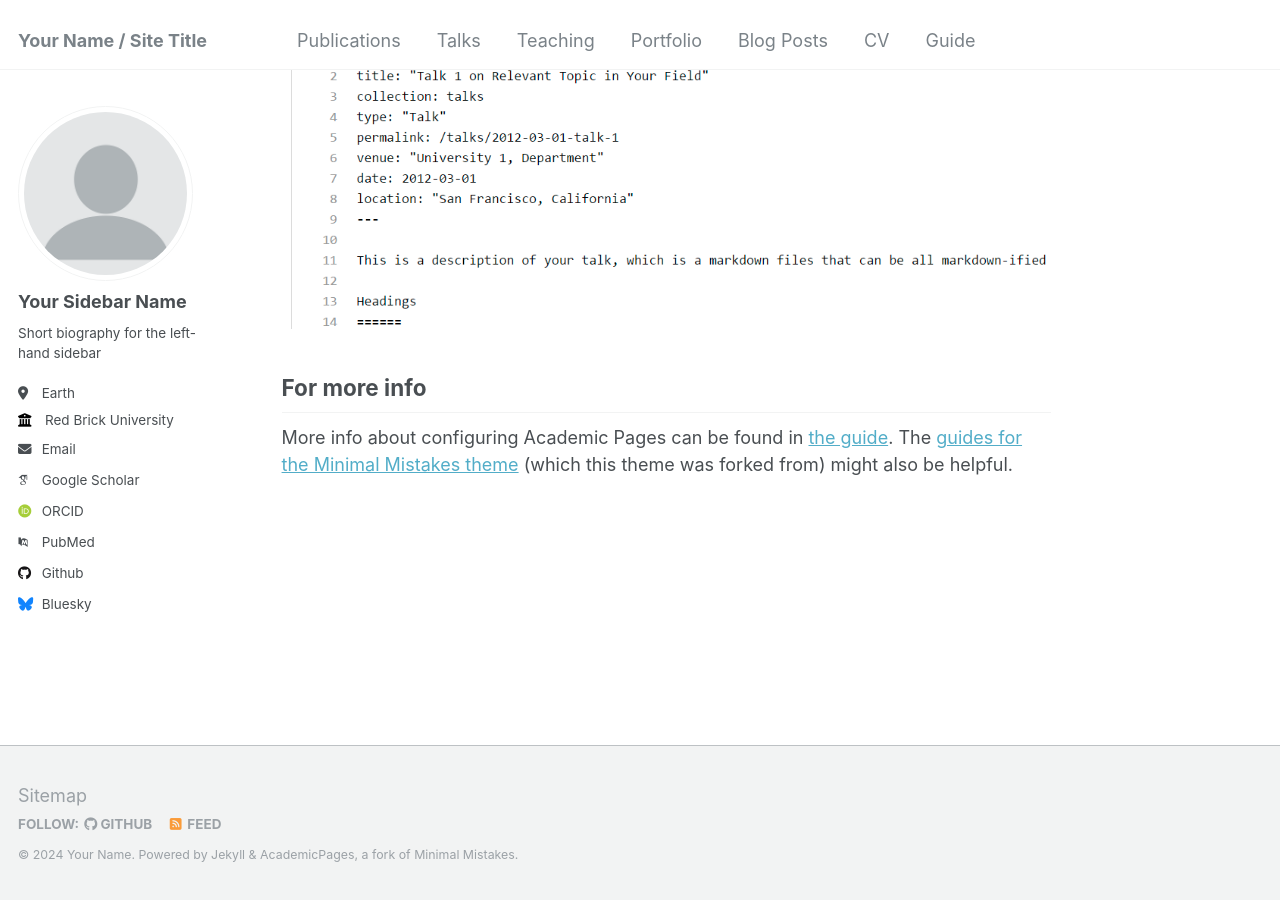
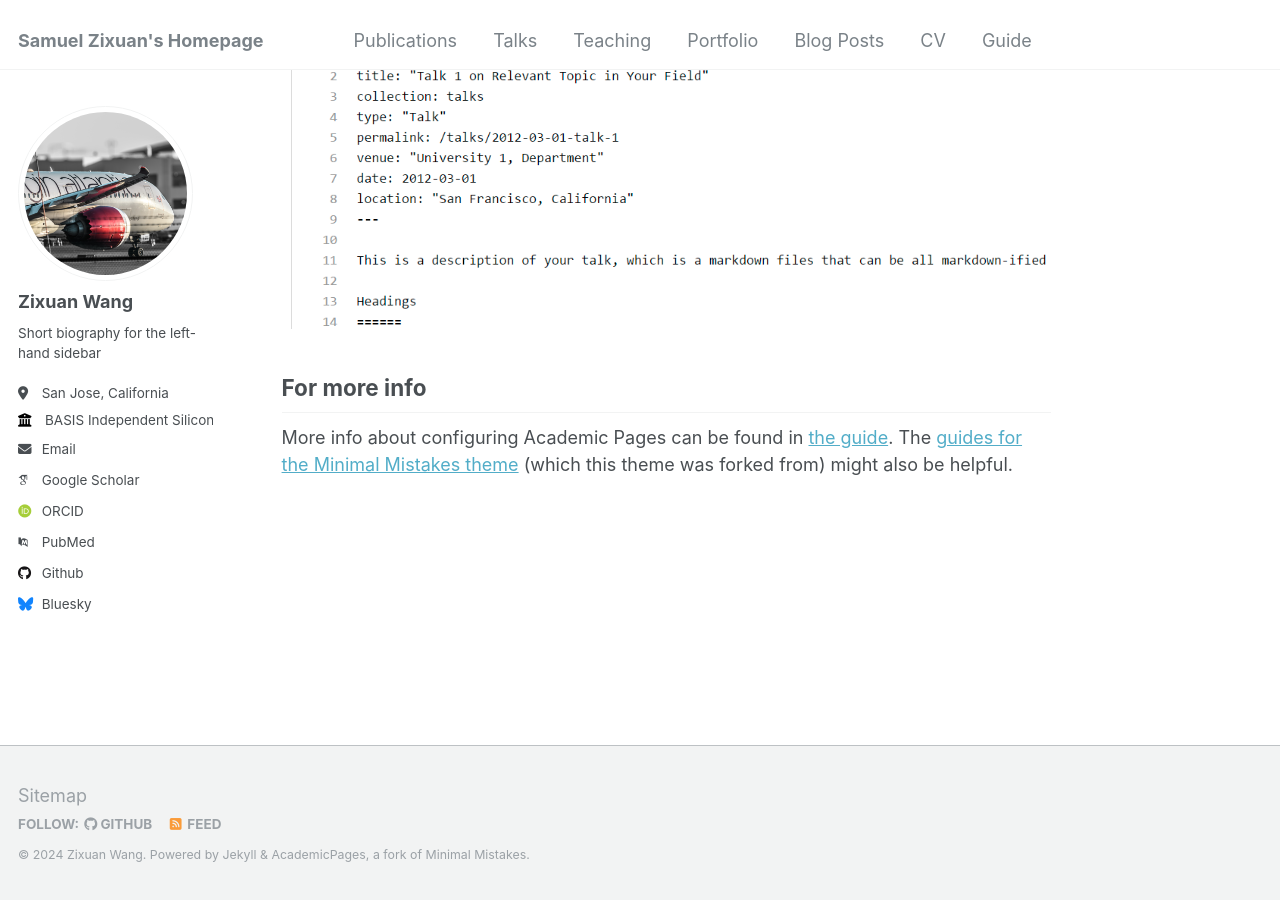
Before and after one commit to Zixuan-Wang1215/Zixuan-Wang1215-github.io, a Jekyll site: the page built from _pages/about.md, in a window 1280 px wide and 900 px high, scrolled down 2660 px. Built offline with Jekyll 4.4.1, drawn with Linux system fonts in a browser that asks for light colours; some web fonts are replaced.

Commit message:
webpage changes

```diff
--- a/_config.yml
+++ b/_config.yml
@@ -8,13 +8,13 @@
 
 # Basic Site Settings
 locale                   : "en-US"
-title                    : "Your Name / Site Title"
+title                    : "Samuel Zixuan's Homepage"
 title_separator          : "-"
-name                     : &name "Your Name"
+name                     : &name "Zixuan Wang"
 description              : &description "personal description"
-url                      : https://academicpages.github.io # the base hostname & protocol for your site e.g. "https://mmistakes.github.io"
+url                      : https://zixuan-wang1215.github.io # the base hostname & protocol for your site e.g. "https://mmistakes.github.io"
 baseurl                  : "" # the subpath of your site, e.g. "/blog"
-repository               : "academicpages/academicpages.github.io"
+repository               : "Zixuan-Wang1215/Zixuan-Wang1215.github.io"
 
 # Site Author - The following control what appear as part of the author content on the side bar.
 #               If a field is blank the icon and link will not appear, otherwise it will be shown.
@@ -22,13 +22,13 @@ repository               : "academicpages/academicpages.github.io"
 author:
   # Biographic information
   avatar           : "profile.png"
-  name             : "Your Sidebar Name"
+  name             : "Zixuan Wang"
   pronouns         : # example: "she/her"
   bio              : "Short biography for the left-hand sidebar"
-  location         : "Earth"
-  employer         : "Red Brick University"
+  location         : "San Jose, California"
+  employer         : "BASIS Independent Silicon Valley"
   uri              : # URL
-  email            : "none@example.org"
+  email            : "wzxsamuel@163.com"
 
   # Academic websites
   arxiv            : # URL - Update with the correct link to your profile
```
Also changed, not shown: images/profile.png.
